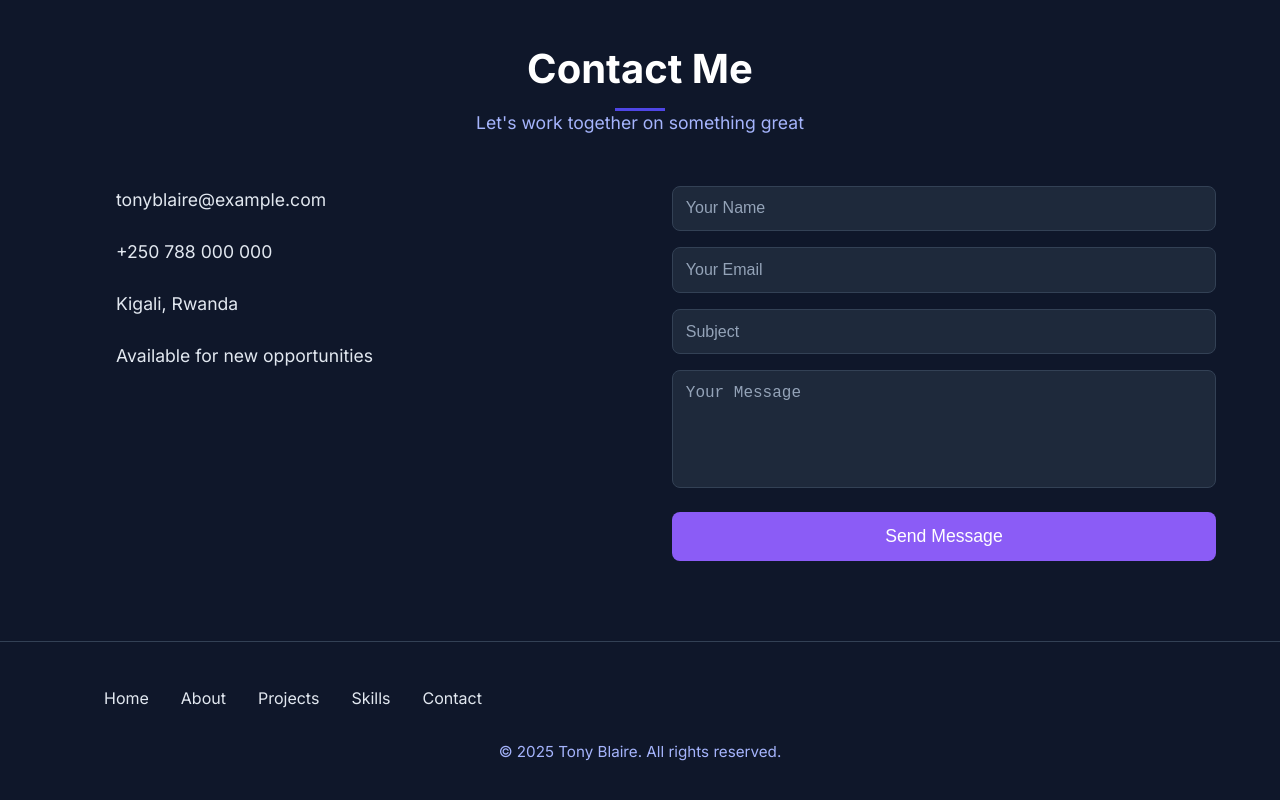
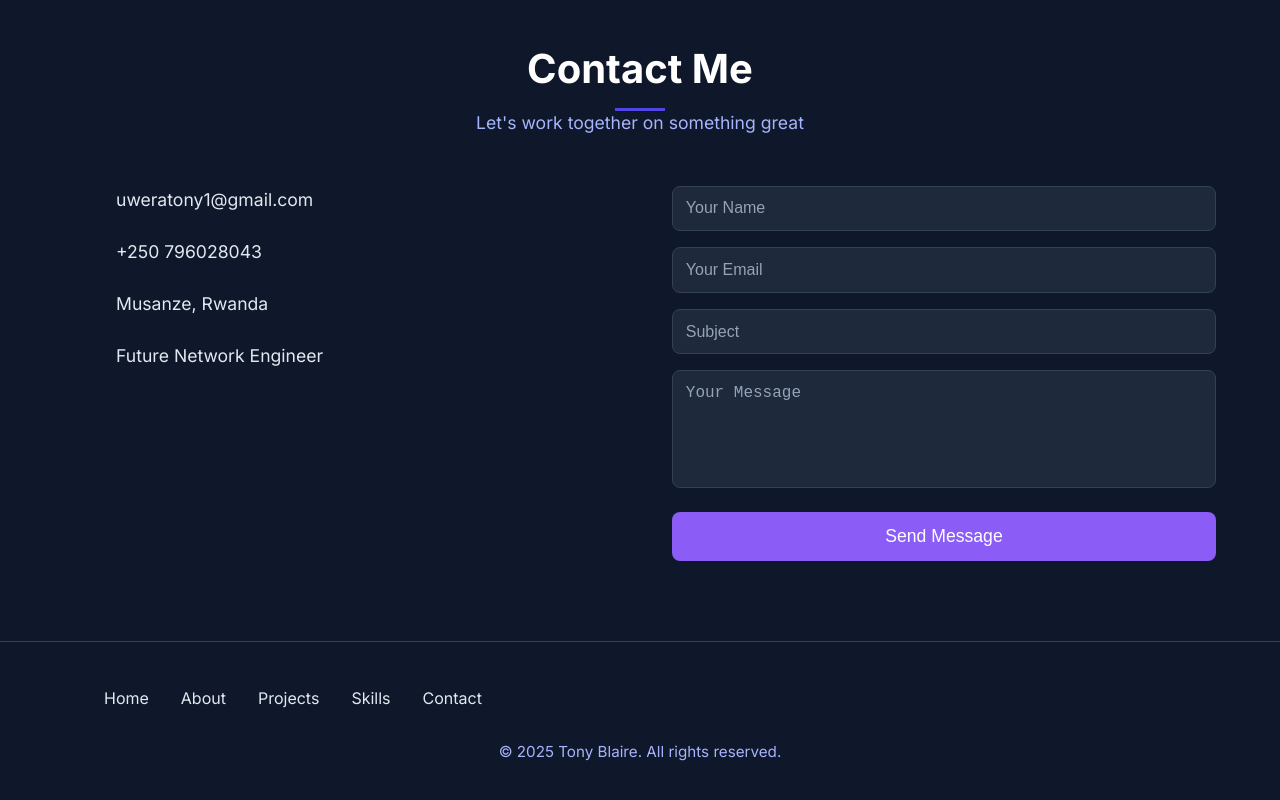
Before and after one commit to uweratony1/portfolio, a React (Vite) app: page / in a window 1280 px wide. Shown: the part 3117-3917 px from the top of the page. Built offline with nearby package versions, Linux system fonts and the light colour scheme.

Commit message:
Update Contact.jsx

```diff
--- a/src/components/Contact.jsx
+++ b/src/components/Contact.jsx
@@ -11,19 +11,19 @@ const Contact = () => {
           <div className="contact-info">
             <div className="info-item">
               <i className="fas fa-envelope"></i>
-              <p>tonyblaire@example.com</p>
+              <p>uweratony1@gmail.com</p>
             </div>
             <div className="info-item">
               <i className="fas fa-phone"></i>
-              <p>+250 788 000 000</p>
+              <p>+250 796028043</p>
             </div>
             <div className="info-item">
               <i className="fas fa-map-marker-alt"></i>
-              <p>Kigali, Rwanda</p>
+              <p>Musanze, Rwanda</p>
             </div>
             <div className="info-item">
               <i className="fas fa-clock"></i>
-              <p>Available for new opportunities</p>
+              <p>Future Network Engineer</p>
             </div>
           </div>
 
```
